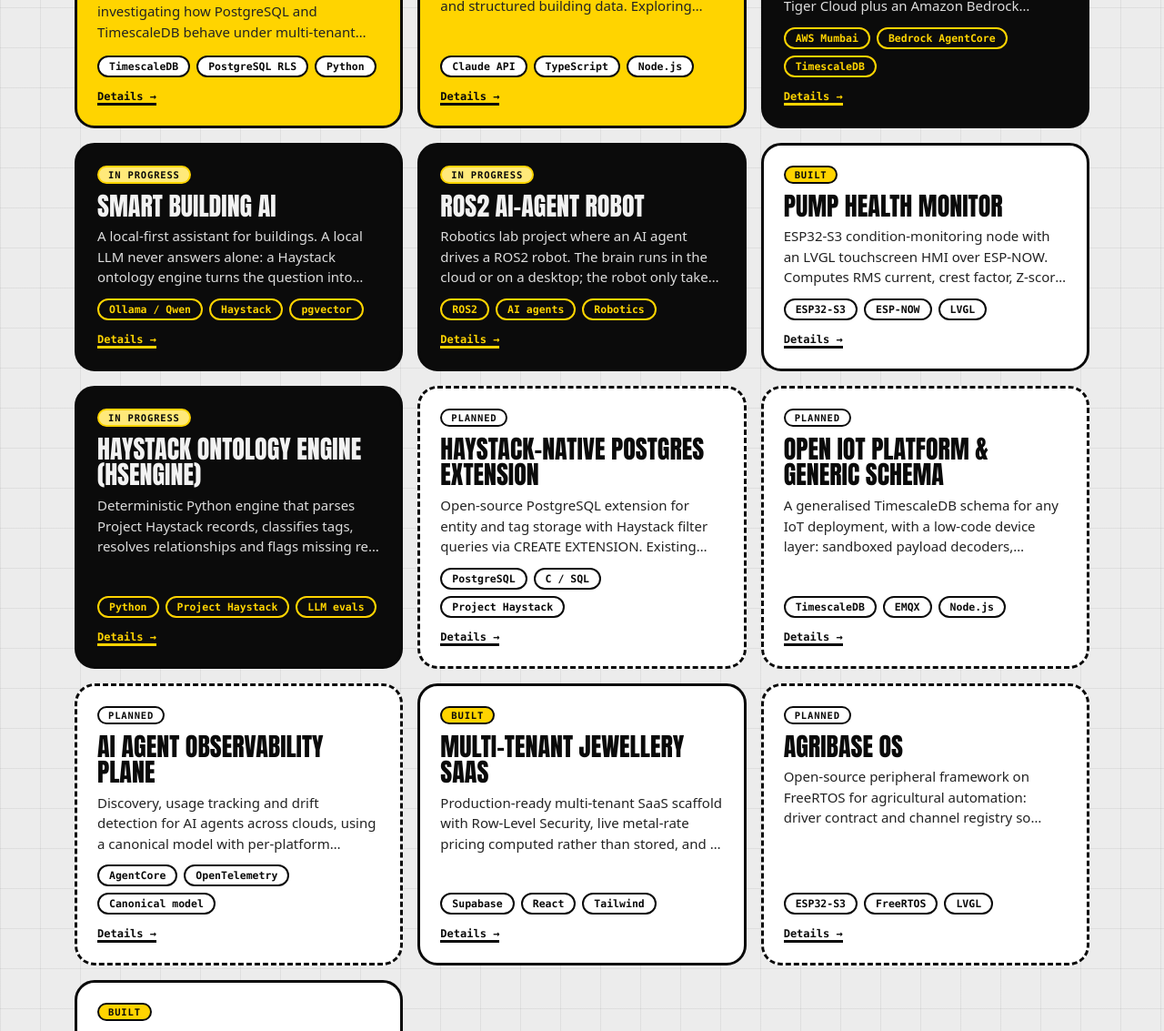
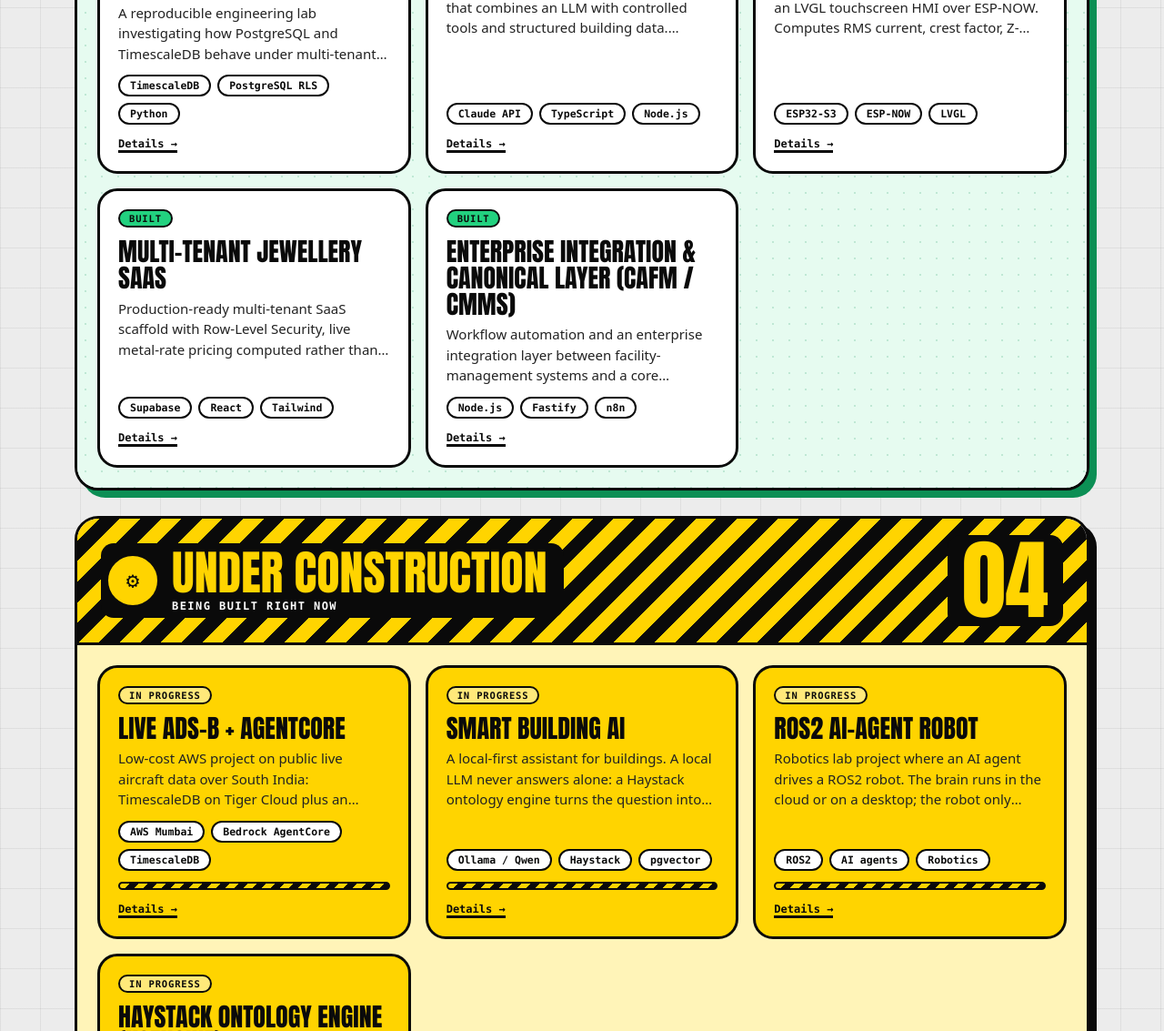
Before and after one commit to capt-jack-21/capt-jack-21.github.io, a plain HTML site: page experiment/index.html in a window 1280 px wide. Shown: the part 3028-4161 px from the top of the page at 91% size. Drawn offline with Linux system fonts and the light colour scheme.

Commit message:
Experiment: projects in three colour-coded zones, remove now-building strip
Co-Authored-By: Claude Sonnet 5.5 <noreply@anthropic.com>
Claude-Session: https://claude.ai/code/session_01PsPejCWEqE5GGwYi4ey7t5

```diff
--- a/experiment/index.html
+++ b/experiment/index.html
@@ -173,6 +173,49 @@ p.sm{font-size:15px;color:#222}.dk p.sm{color:#ddd}
 .filters button{font:700 12px var(--mono);border:3px solid var(--k);border-radius:999px;padding:5px 14px;background:#fff;cursor:pointer}
 .filters button.on,.filters button:hover{background:var(--y)}
 .proj.hide{display:none}
+/* project zones */
+.zone{border:3px solid var(--k);border-radius:26px;overflow:hidden;margin-bottom:28px;background:#fff}
+.zh{display:flex;align-items:center;justify-content:space-between;gap:16px;padding:18px 26px;border-bottom:3px solid var(--k)}
+.zt{display:flex;align-items:center;gap:16px}
+.zi{width:54px;height:54px;border-radius:50%;border:3px solid var(--k);display:grid;place-items:center;font:700 24px var(--mono);background:#fff;color:var(--k);flex:none}
+.zh h3{font:400 clamp(34px,4.4vw,52px)/1 var(--disp);text-transform:uppercase;margin:0}
+.zh p{font:700 12px var(--mono);letter-spacing:.12em;text-transform:uppercase;margin:4px 0 0}
+.zn{font:400 clamp(60px,8vw,96px)/1 var(--disp);opacity:.9}
+.zb{padding:22px;display:grid;grid-template-columns:repeat(3,minmax(0,1fr));gap:16px}
+@media(max-width:980px){.zb{grid-template-columns:repeat(2,minmax(0,1fr))}}
+@media(max-width:620px){.zb{grid-template-columns:1fr}.zh{padding:12px 12px;gap:8px}.zi{width:38px;height:38px;font-size:17px}.zt{gap:10px;min-width:0}.zh h3{font-size:28px}.zh p{font-size:10px;letter-spacing:.08em}.zn{font-size:44px!important}.z-wip .zt{padding:6px 12px 6px 6px}}
+.zb .c{padding:20px}
+.zb .c h3{font:400 28px/1.02 var(--disp);text-transform:uppercase;margin:12px 0 8px}
+/* shipped: green */
+.z-ship{border-color:var(--k);box-shadow:8px 8px 0 #0c8f55}
+.z-ship .zh{background:#22d17f}.z-ship .zn{color:#0a5c37}
+.z-ship .zb{background-color:#e6fbf0;background-image:radial-gradient(rgba(12,143,85,.18) 1.3px,transparent 1.5px);background-size:18px 18px}
+.z-ship .c{background:#fff}.z-ship .c.in:hover{box-shadow:6px 6px 0 #0c8f55}
+.z-ship .pill{background:#22d17f}
+.pill.lv:before{content:"";display:inline-block;width:7px;height:7px;border-radius:50%;background:var(--k);margin-right:6px;animation:nbp 1.4s ease-in-out infinite}
+/* under construction: hazard tape */
+.z-wip{box-shadow:8px 8px 0 var(--k)}
+.z-wip .zh{background:repeating-linear-gradient(-45deg,#ffd400 0 16px,#0a0a0a 16px 32px)}
+.z-wip .zt,.z-wip .zn{background:#0a0a0a;color:var(--y);padding:6px 18px 6px 8px;border-radius:14px}.z-wip .zn{opacity:1;padding:2px 16px}
+.z-wip .zi{background:var(--y);border-color:var(--y)}
+.z-wip .zh p{color:#fff}
+.z-wip .zb{background:#fff4b8}
+.z-wip .c{background:var(--y)}.z-wip .pill{background:#fff}
+.bar{height:9px;border:2px solid var(--k);border-radius:6px;margin-top:12px;background:repeating-linear-gradient(-45deg,var(--k) 0 7px,var(--y) 7px 14px);background-size:20px 20px;animation:barmove 1s linear infinite}
+@keyframes barmove{to{background-position:20px 0}}
+.z-wip .c .chips{margin-top:auto}
+/* blueprint */
+.z-plan{border-color:var(--k);box-shadow:8px 8px 0 #1230a8}
+.z-plan .zh{background:#2552f5;color:#fff;border-bottom-color:#fff}
+.z-plan .zi{background:transparent;color:#fff;border-color:#fff}
+.z-plan .zb{background-color:#1a3fd1;background-image:linear-gradient(rgba(255,255,255,.14) 1px,transparent 1px),linear-gradient(90deg,rgba(255,255,255,.14) 1px,transparent 1px);background-size:22px 22px}
+.z-plan .c{background:transparent;color:#fff;border:3px dashed #fff}
+.z-plan .c.in:hover{box-shadow:6px 6px 0 #0b1d78}
+.z-plan .proj .pill{background:transparent;color:#fff;border-color:#fff}
+.z-plan .c .sm{color:#e6ecff}.z-plan .c h3{color:#fff}
+.z-plan .chip{background:transparent;color:#fff;border-color:#fff}
+.z-plan .go{color:#fff}
+
 /* stack floors */
 .floor{display:grid;grid-template-columns:90px 1fr;gap:20px;align-items:start}
 .floor .no{font:400 64px/1 var(--disp)}
@@ -244,7 +287,7 @@ footer .wrap{display:flex;justify-content:space-between;flex-wrap:wrap;gap:10px}
 
 
 <section class="bento" style="padding-top:2px">
- <div class="c y mot s8" id="cases"><div class="lab"><span>WHAT I MAKE</span><span class="note">CASE STUDIES · TAP A ROW TO READ THE STORY</span></div><h3>Make dope stuff every day.</h3><div class="mks" id="mks"></div><div class="now"><em>NOW BUILDING</em><span class="nb"><i></i>Live ADS-B + AgentCore</span><span class="nb"><i></i>Smart Building AI</span><span class="nb"><i></i>ROS2 AI-Agent Robot</span><span class="nb"><i></i>Haystack Ontology Engine</span></div></div>
+ <div class="c y mot s8" id="cases"><div class="lab"><span>WHAT I MAKE</span><span class="note">CASE STUDIES · TAP A ROW TO READ THE STORY</span></div><h3>Make dope stuff every day.</h3><div class="mks" id="mks"></div></div>
  <div class="c vid s4"><video id="walk" muted loop playsinline autoplay preload="metadata" poster="assets/walk-poster.jpg" aria-label="Short clip of Adithya walking toward the camera outdoors"><source src="assets/walk.mp4" type="video/mp4"></video><span class="tag"><span class="live"></span>OFF THE CLOCK</span><button class="pp" id="pp" aria-label="Pause video">❚❚</button></div>
 </section>
 
@@ -254,9 +297,8 @@ footer .wrap{display:flex;justify-content:space-between;flex-wrap:wrap;gap:10px}
   <ul class="wl2" id="rows"></ul>
  </div></section>
 
-<div class="sec" id="builds"><span class="n">02</span><h2>Projects &amp; builds</h2><p>Grouped by how far along they are. Tap a card for the detail.</p></div>
-<div class="filters" id="filters"></div>
-<section class="bento" id="projGrid"></section>
+<div class="sec" id="builds"><span class="n">02</span><h2>Projects &amp; builds</h2><p>Three zones, by how far along each build is. Tap a card for the detail.</p></div>
+<div id="zones"></div>
 
 <div class="sec" id="stack"><span class="n">03</span><h2>Tech stack</h2><p>A building of floors. I work on all of them, from the plant room up to the roof.</p></div>
 <section class="bento" id="floorGrid"></section>
@@ -404,12 +446,12 @@ const li=a=>a.map(x=>`<li>${E(x)}</li>`).join("");
 function openCase(i){const c=CASES[i];D(`<div class="mh"><div class="k">${E(c.k)}</div><h3>${E(c.t)}</h3><button class="x" aria-label="Close">×</button></div><div class="mb"><h4>The problem</h4><p>${E(c.pr)}</p><h4>Constraints</h4><ul>${li(c.co)}</ul><h4>Flow</h4><div class="flow">${c.fl.map(x=>`<span>${E(x)}</span>`).join("<em>→</em>")}</div><h4>Decisions</h4><ul>${li(c.de)}</ul><h4>Trade-offs</h4>${c.tr.map(t=>`<div class="tr"><b>${E(t.q)}</b><span>${E(t.a)}</span></div>`).join("")}<h4>Outcomes</h4><ul>${li(c.out)}</ul><h4>Tech</h4><div class="chips">${chips(c.tech)}</div></div>`)}
 
 /* projects */
-const GROUPS=[["all","All",["live","built","wip","plan"]],["live","Live & built",["live","built"]],["wip","In progress",["wip"]],["plan","Planned",["plan"]]];
-const PV={live:"y",built:"",wip:"dk",plan:""};
-const pg=document.getElementById("projGrid");
-pg.innerHTML=PROJECTS.map((p,i)=>`<article class="c proj s4 st-${p.st} ${PV[p.st]}" tabindex="0" role="button" data-proj="${i}" data-st="${p.st}"><div class="lab"><span class="pill">${STATUS[p.st]}</span></div><h3>${E(p.n)}</h3><p class="sm">${E(p.d)}</p><div class="chips">${chips(p.tags.slice(0,3))}</div><span class="go">Details →</span></article>`).join("");
-document.getElementById("filters").innerHTML=GROUPS.map((g,i)=>`<button class="${i?"":"on"}" data-g="${g[0]}">${g[1]}</button>`).join("");
-document.getElementById("filters").onclick=e=>{const b=e.target.closest("button");if(!b)return;const g=GROUPS.find(x=>x[0]===b.dataset.g);document.querySelectorAll("#filters button").forEach(x=>x.classList.toggle("on",x===b));document.querySelectorAll(".proj").forEach(c=>c.classList.toggle("hide",!g[2].includes(c.dataset.st)))};
+const ZONES=[
+ ["ship","Shipped","Running, or built end to end",["live","built"],"✓"],
+ ["wip","Under construction","Being built right now",["wip"],"⚙"],
+ ["plan","On the blueprint","Designed, not yet started",["plan"],"✎"]];
+document.getElementById("zones").innerHTML=ZONES.map(z=>{const items=PROJECTS.map((p,i)=>[p,i]).filter(x=>z[3].includes(x[0].st));
+ return `<section class="zone z-${z[0]}"><div class="zh"><div class="zt"><span class="zi">${z[4]}</span><div><h3>${z[1]}</h3><p>${z[2]}</p></div></div><div class="zn">${String(items.length).padStart(2,"0")}</div></div><div class="zb">${items.map(([p,i])=>`<article class="c proj st-${p.st}" tabindex="0" role="button" data-proj="${i}" data-st="${p.st}"><div class="lab"><span class="pill ${p.st==="live"?"lv":""}">${STATUS[p.st]}</span></div><h3>${E(p.n)}</h3><p class="sm">${E(p.d)}</p><div class="chips">${chips(p.tags.slice(0,3))}</div>${p.st==="wip"?'<div class="bar"></div>':""}<span class="go">Details →</span></article>`).join("")}</div></section>`}).join("");
 function openProj(i){const p=PROJECTS[i];D(`<div class="mh"><div class="k">${STATUS[p.st]}</div><h3>${E(p.n)}</h3><button class="x" aria-label="Close">×</button></div><div class="mb"><p style="margin-top:16px">${E(p.d)}</p>${p.facts?`<h4>At a glance</h4><div class="fx">${p.facts.map(f=>`<b>${E(f[0])}</b><span>${E(f[1])}</span>`).join("")}</div>`:""}<h4>Built with</h4><div class="chips">${chips(p.tags)}</div>${p.link?`<p style="margin-top:18px"><a class="btn p" href="${E(p.link)}">GitHub repo →</a></p>`:""}</div>`)}
 
 /* stack floors */
```
